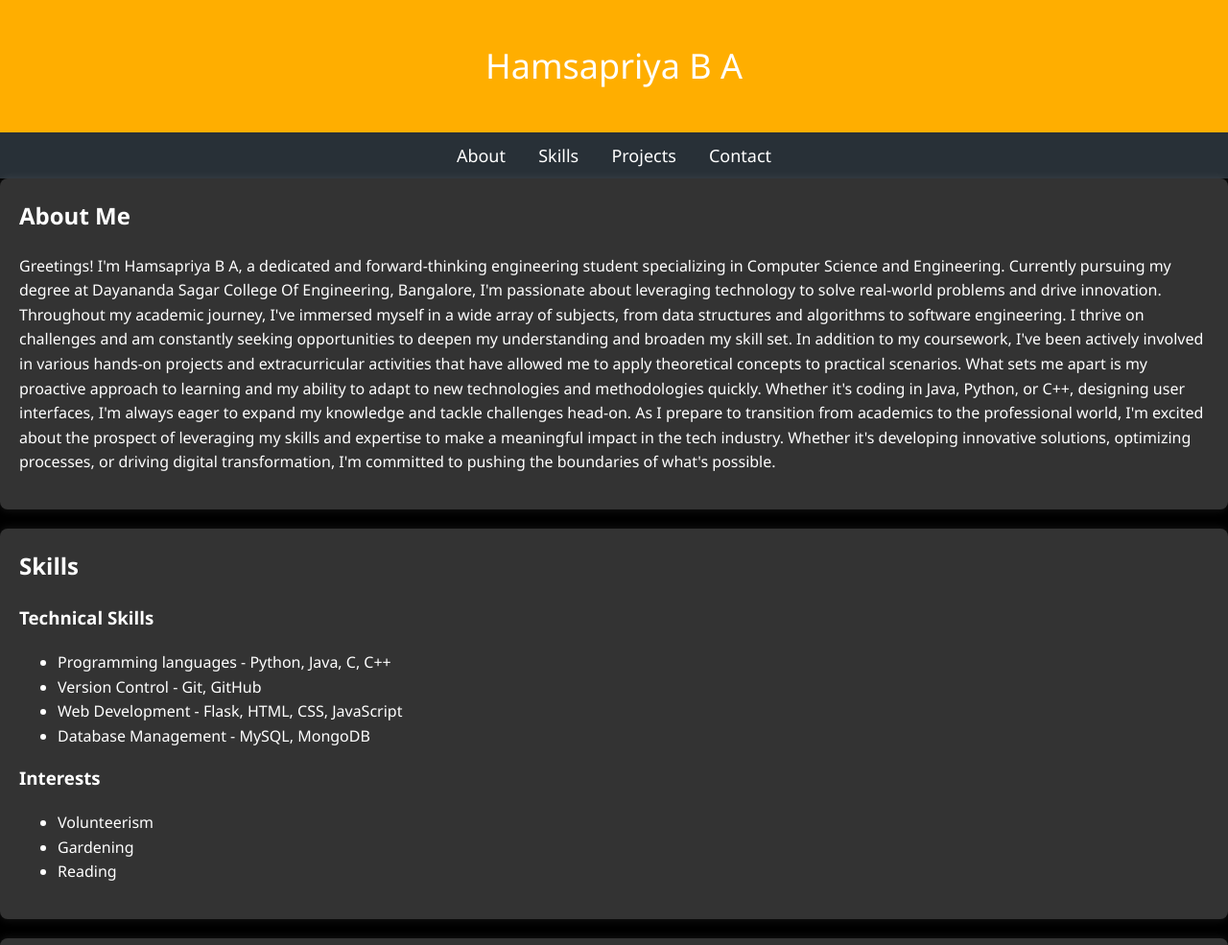
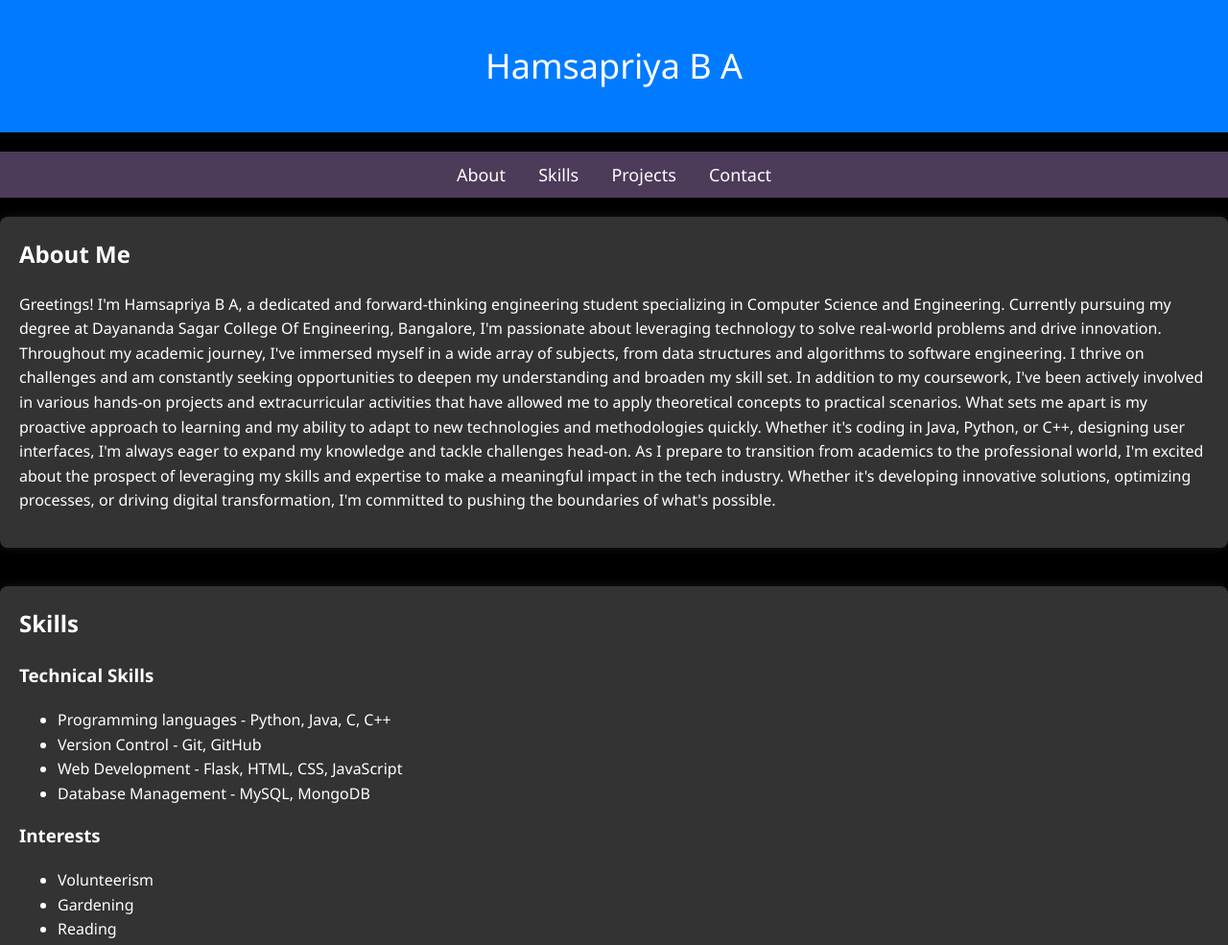
Before and after one commit to Hamsapriyaba/Portfolio, a plain HTML site: page index.html in a window 1280 px wide. Shown: the top 985 px of the page at 96% size. Drawn offline with Linux system fonts and the light colour scheme.

Commit message:
Update index.html

```diff
--- a/index.html
+++ b/index.html
@@ -17,17 +17,20 @@
         }
 
         header {
-            background-color: #ffae00;
+            background-color: #007bff; /* Blue header background */
             color: #fff;
             text-align: center;
             padding: 40px 0;
             font-size: 36px;
+            margin-bottom: 20px;
         }
 
+
         nav {
-            background-color: #283037;
+            background-color: #4c3b59;
             text-align: center;
             padding: 10px 0;
+            margin-bottom: 20px;
         }
 
         nav a {
@@ -48,7 +51,7 @@
             border-radius: 8px;
             box-shadow: 0 0 10px rgba(255, 255, 255, 0.1);
             animation: fadeIn 1s ease;
-            margin-bottom: 20px;
+            margin-bottom: 40px;
         }
 
         @keyframes fadeIn {
```
